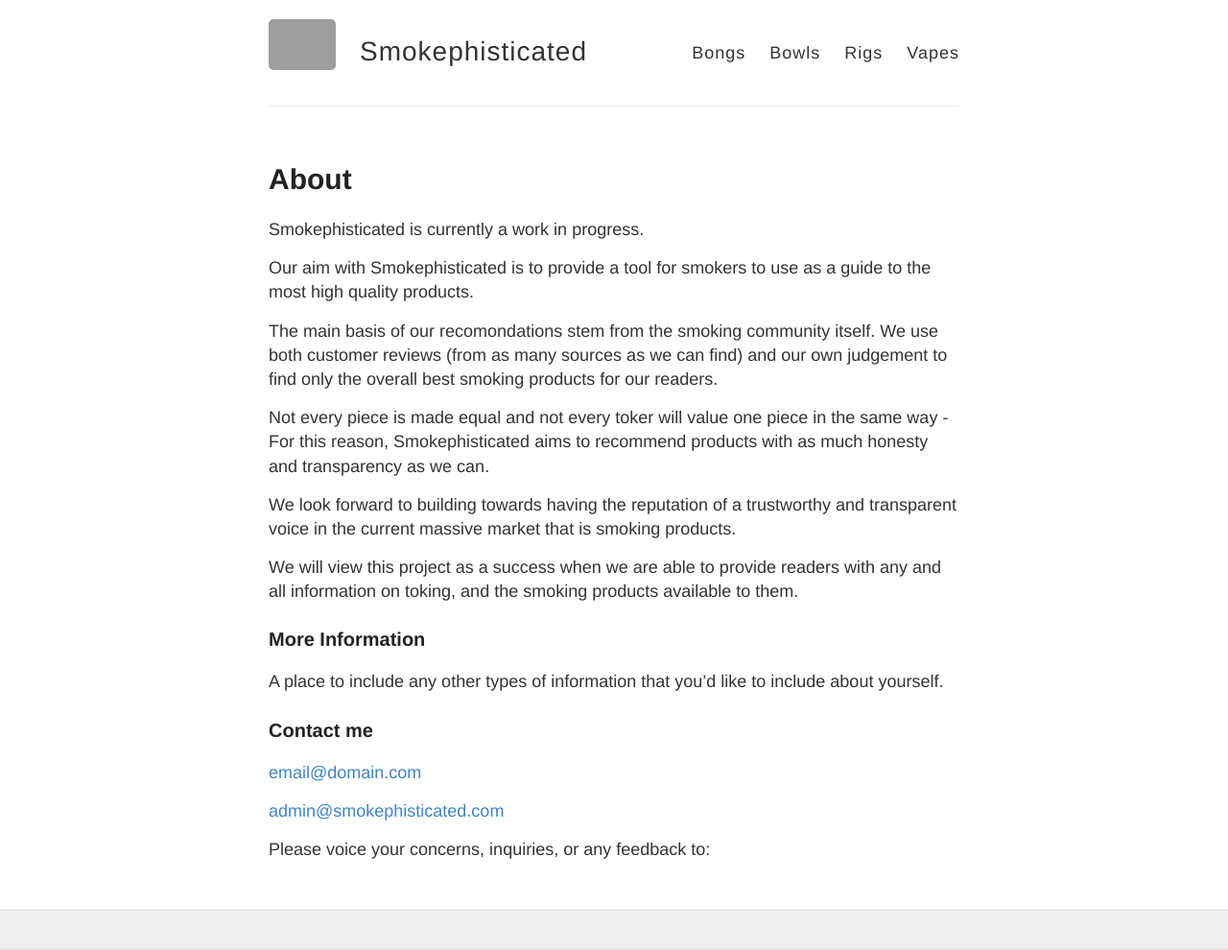
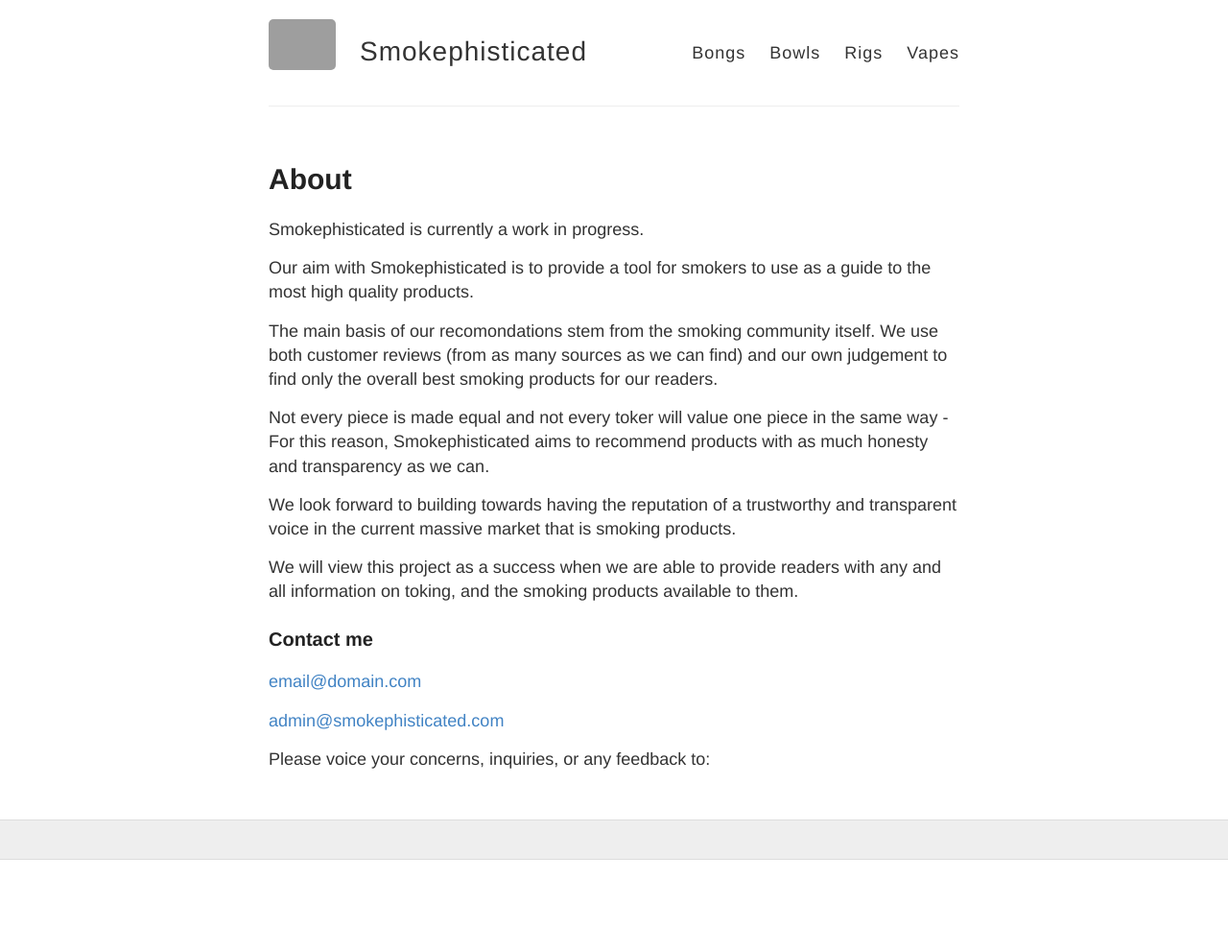
Before and after one commit to smokephisticated/smokephisticated, a Jekyll site: the page built from about.md, in a window 1280 px wide. Shown: the whole page at 96% size. Built offline with Jekyll 4.4.1, drawn with Linux system fonts in a browser that asks for light colours; after the commit the page ends 900 px from its top, so only the background shows below that; grey boxes are pictures that could not be loaded.

Commit message:
logo test

```diff
--- a/_config.yml
+++ b/_config.yml
@@ -8,7 +8,7 @@
 description:
 
 # URL of your avatar or profile pic (you could use your GitHub profile pic)
-avatar: /smokephisticated/img/logo-1.jpg
+avatar: /img/old-logo.png
 
 #
 # Flags below are optional
--- a/about.md
+++ b/about.md
@@ -15,10 +15,6 @@
 
 We will view this project as a success when we are able to provide readers with any and all information on toking, and the smoking products available to them.
 
-### More Information
-
-A place to include any other types of information that you'd like to include about yourself.
-
 ### Contact me
 
 [email@domain.com](mailto:email@domain.com)
```
